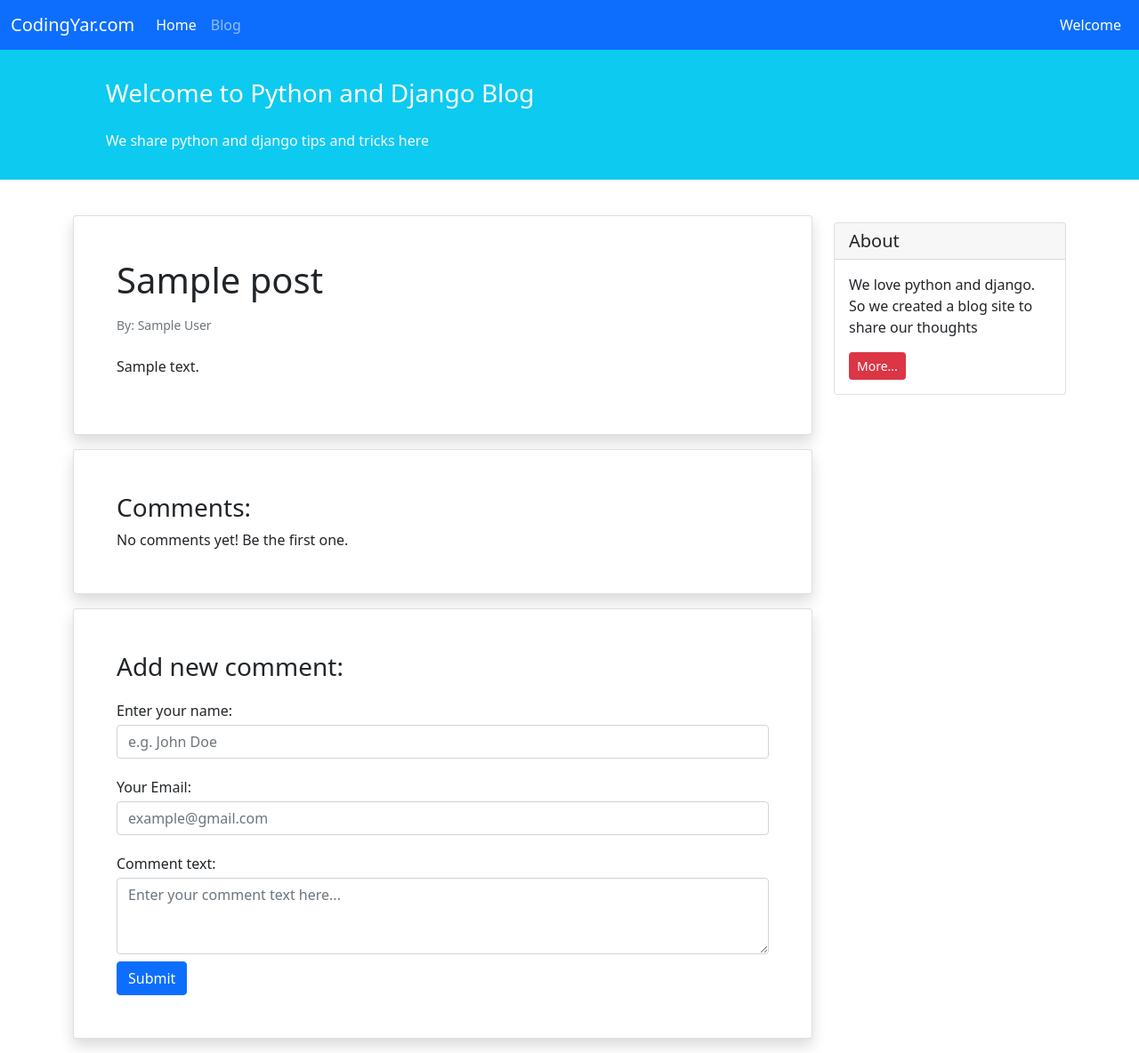
After one commit to AliGanji14/django-Blog, a Django app: template blog/templates/blog/post_detail.html in a window 1280 px wide. The commit adds this page. Shown: the whole page at 89% size. Run offline with Django 5.2, Linux system fonts and the light colour scheme; the template is opened without the code that fills it: most values are stand-ins (such as "Sample title", 1, 10 or a date in 2020).

Commit message:
make post detail view

```diff
--- /dev/null
+++ b/blog/templates/blog/post_detail.html
@@ -0,0 +1,57 @@
+{% extends '_base.html' %}
+
+{% block page_title %}Post Detail{% endblock page_title %}
+
+{% block content %}
+<div class="container mt-4">
+    <div class="row">
+        <div class="col-9">
+
+            <div class="card shadow my-3 p-5">
+                <h1>{{post.title}}</h1>
+                <p class="small text-muted mt-2">By: {{post.author}}</p>
+                <p class="mt-2">{{post.text}}</p>
+            </div>
+
+            <div class="card shadow my-3 p-5">
+                <h3>Comments:</h3>
+                No comments yet! Be the first one.
+            </div>
+
+            <div class="card shadow my-3 p-5">
+                <h3>Add new comment:</h3>
+                <form method="POST">
+                    <div class="form-group py-2">
+                        <label class="py-1" for="author_name">Enter your name:</label>
+                        <input type="text" class="form-control" placeholder="e.g. John Doe" name="author_name">
+                    </div>
+                    <div class="form-group py-2">
+                        <label class="py-1" for="email">Your Email:</label>
+                        <input type="email" class="form-control" placeholder="example@gmail.com" name="email">
+                    </div>
+                    <div class="form-group py-2">
+                        <label class="py-1" for="comment_text">Comment text:</label>
+                        <textarea class="form-control" name="text" rows="3"
+                            placeholder="Enter your comment text here..."></textarea>
+                    </div>
+                    <button type="submit" class="btn btn-primary">Submit</button>
+                </form>
+            </div>
+        </div>
+        <div class="col-3">
+
+            <div class="card my-4">
+                <h5 class="card-header">About</h5>
+                <div class="card-body">
+                    <p class="card-text">We love python and django. So we created a blog site to share our
+                        thoughts</p>
+                    <a href="#" class="btn btn-sm btn-danger">
+                        More...
+                    </a>
+                </div>
+            </div>
+
+        </div>
+    </div>
+</div>
+{% endblock content %}
--- a/blog/urls.py
+++ b/blog/urls.py
@@ -3,4 +3,5 @@ from django.urls import path
 from . import views
 urlpatterns = [
     path('', views.post_list_view, name='posts_list'),
+    path('<int:pk>/', views.post_detail_view, name='post_detail'),
 ]
--- a/blog/views.py
+++ b/blog/views.py
@@ -6,3 +6,8 @@ from .models import Post
 def post_list_view(request):
     posts_list = Post.objects.all()
     return render(request, 'blog/posts_list.html', {'posts_list': posts_list})
+
+
+def post_detail_view(request, pk):
+    post = Post.objects.get(pk=pk)
+    return render(request, 'blog/post_detail.html', {'post': post})
--- a/config/settings.py
+++ b/config/settings.py
@@ -55,7 +55,7 @@ ROOT_URLCONF = 'config.urls'
 TEMPLATES = [
     {
         'BACKEND': 'django.template.backends.django.DjangoTemplates',
-        'DIRS': [],
+        'DIRS': [BASE_DIR / 'templates'],
         'APP_DIRS': True,
         'OPTIONS': {
             'context_processors': [
--- /dev/null
+++ b/templates/_base.html
@@ -0,0 +1,64 @@
+<!doctype html>
+<html lang="en">
+
+<head>
+    <!-- Required meta tags -->
+    <meta charset="utf-8">
+    <meta name="viewport" content="width=device-width, initial-scale=1">
+
+    <!-- Bootstrap CSS -->
+    <link href="https://cdn.jsdelivr.net/npm/bootstrap@5.1.3/dist/css/bootstrap.min.css" rel="stylesheet"
+        integrity="sha384-1BmE4kWBq78iYhFldvKuhfTAU6auU8tT94WrHftjDbrCEXSU1oBoqyl2QvZ6jIW3" crossorigin="anonymous">
+
+    <title>
+        {% block page_title %}{% endblock page_title %}
+    </title>
+</head>
+
+<body>
+    <nav class="navbar navbar-expand-lg navbar-dark bg-primary">
+        <div class="container-fluid">
+            <a class="navbar-brand" href="#">CodingYar.com</a>
+            <button class="navbar-toggler" type="button" data-bs-toggle="collapse" data-bs-target="#navbarNavAltMarkup"
+                aria-controls="navbarNavAltMarkup" aria-expanded="false" aria-label="Toggle navigation">
+                <span class="navbar-toggler-icon"></span>
+            </button>
+            <div class="collapse navbar-collapse" id="navbarNavAltMarkup">
+                <div class="navbar-nav">
+                    <a class="nav-link active" aria-current="page" href="#">Home</a>
+                    <a class="nav-link" href="#">Blog</a>
+                </div>
+            </div>
+            <div class="mx-2 text-white">Welcome</div>
+        </div>
+    </nav>
+
+    <div class="container-fluid bg-info">
+        <div class="row py-3">
+            <div class="col-md-8 col-md-10 mx-auto">
+                <h3 class="my-4 mt-3 text-white">Welcome to Python and Django Blog</h3>
+                <p class="text-light">We share python and django tips and tricks here</p>
+            </div>
+        </div>
+    </div>
+
+    {% block content %}
+
+    {% endblock content %}
+
+
+    <!-- Optional JavaScript; choose one of the two! -->
+
+    <!-- Option 1: Bootstrap Bundle with Popper -->
+    <script src="https://cdn.jsdelivr.net/npm/bootstrap@5.1.3/dist/js/bootstrap.bundle.min.js"
+        integrity="sha384-ka7Sk0Gln4gmtz2MlQnikT1wXgYsOg+OMhuP+IlRH9sENBO0LRn5q+8nbTov4+1p"
+        crossorigin="anonymous"></script>
+
+    <!-- Option 2: Separate Popper and Bootstrap JS -->
+    <!--
+<script src="https://cdn.jsdelivr.net/npm/@popperjs/core@2.10.2/dist/umd/popper.min.js" integrity="sha384-7+zCNj/IqJ95wo16oMtfsKbZ9ccEh31eOz1HGyDuCQ6wgnyJNSYdrPa03rtR1zdB" crossorigin="anonymous"></script>
+<script src="https://cdn.jsdelivr.net/npm/bootstrap@5.1.3/dist/js/bootstrap.min.js" integrity="sha384-QJHtvGhmr9XOIpI6YVutG+2QOK9T+ZnN4kzFN1RtK3zEFEIsxhlmWl5/YESvpZ13" crossorigin="anonymous"></script>
+-->
+</body>
+
+</html>
```
Also changed, not shown: blog/templates/blog/posts_list.html (+37 -4 lines).
